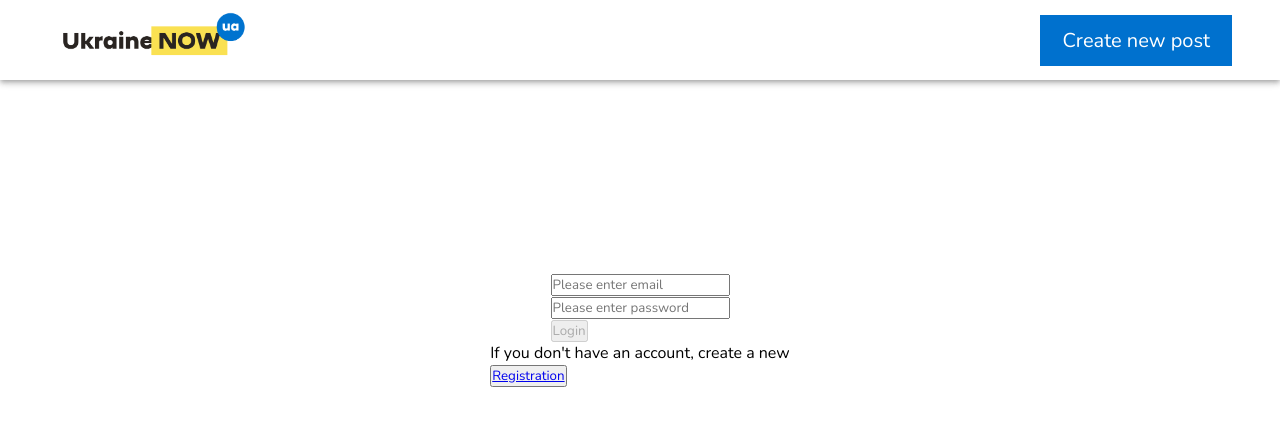
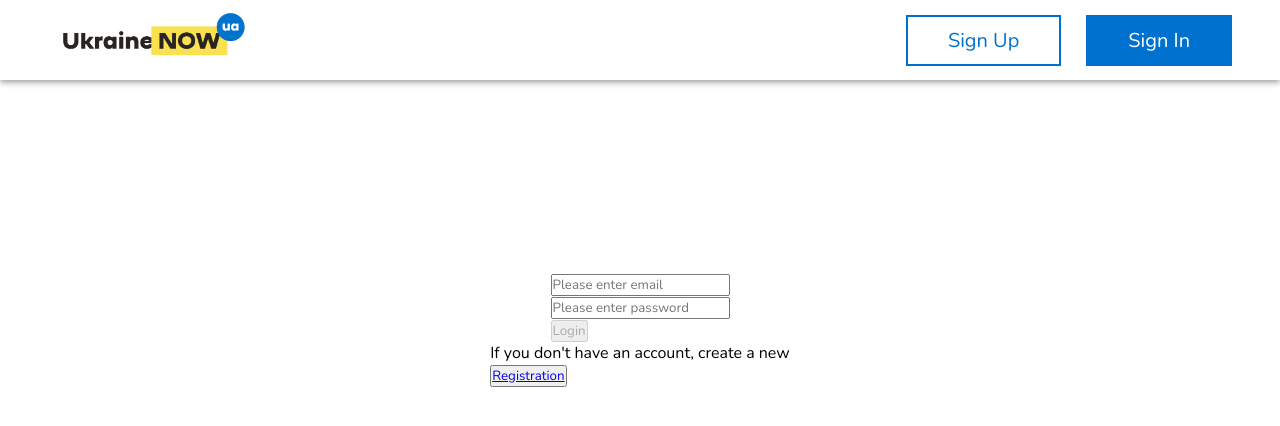
Before and after one commit to Yurii-Sapsai/project-blog, a React (Create React App) app: page /admin/login in a window 1280 px wide. Shown: the top 426 px of the page. Built offline with nearby package versions, Linux system fonts and the light colour scheme; no server answers.

Commit message:
refactoring header component

```diff
--- a/src/components/Header/Header.jsx
+++ b/src/components/Header/Header.jsx
@@ -1,5 +1,5 @@
 import * as React from 'react';
-import { NavLink } from 'react-router-dom'
+import { NavLink, useNavigate } from 'react-router-dom'
 
 import AppBar from '@mui/material/AppBar';
 import Box from '@mui/material/Box';
@@ -12,7 +12,12 @@ import Container from '@mui/material/Container';
 import logo from '../../images/logo.png'
 import './Header.sass'
 
+import { UserAuth } from '../../context/AuthContext';
+
 const Header = () => {
+
+  const { user, logout } = UserAuth()
+  const navigate = useNavigate()
 
   const [anchorElNav, setAnchorElNav] = React.useState(null);
 
@@ -22,6 +27,16 @@ const Header = () => {
   const handleCloseNavMenu = () => {
     setAnchorElNav(null);
   };
+
+  const handlerLogout = async () => {
+    try {
+      await logout()
+      navigate('/admin/login')
+
+    } catch (error) {
+      console.log(error)
+    }
+  }
 
   return (
     <header>
@@ -33,15 +48,24 @@ const Header = () => {
             <Box sx={{ display: { xs: 'none', md: 'flex' }, alignItems: 'center', justifyContent: 'space-between', width: '100%' }}>
 
               <NavLink to='/'><img src={logo} alt="logo" /></NavLink>
-              <NavLink to='/admin'><button>Create new post</button></NavLink>
+
+              {user
+                ? <button className='signUp' onClick={() => handlerLogout()}>Log Out</button>
+                : <div>
+                  <NavLink to='/admin/registration'><button className='signUp'>Sign Up</button></NavLink>
+                  <NavLink to='/admin/login'><button className='signIn'>Sign In</button></NavLink>
+                </div>
+              }
+
+
 
             </Box>
 
 
-      <Box sx={{ display: { xs: 'flex', md: 'none' }, justifyContent: 'space-between', alignItems:'center', width:'100%' }}>
+            <Box sx={{ display: { xs: 'flex', md: 'none' }, justifyContent: 'space-between', alignItems: 'center', width: '100%' }}>
 
-        <MenuIcon sx={{ color: 'black', height:'30px', width:'30px', cursor:'pointer' }} onClick={handleOpenNavMenu}/>
-        <img src={logo} alt="logo" />
+              <MenuIcon sx={{ color: 'black', height: '90px', width: '30px', cursor: 'pointer' }} onClick={handleOpenNavMenu} />
+              <NavLink to='/'><img src={logo} alt="logo" /></NavLink>
 
               <Menu
                 id="menu-appbar"
@@ -50,7 +74,6 @@ const Header = () => {
                   vertical: 'bottom',
                   horizontal: 'left',
                 }}
-        keepMounted
                 transformOrigin={{
                   vertical: 'top',
                   horizontal: 'left',
@@ -59,12 +82,15 @@ const Header = () => {
                 onClose={handleCloseNavMenu}
                 sx={{ display: { xs: 'block', md: 'none' } }}
               >
-                <ul>
-                  <li>CITIES</li>
-                  <li>CULTURE</li>
-                  <li>HISTORY</li>
-                  <li>NEWS</li>
-                </ul>
+                <div style={{padding:'25px'}}>
+                {user
+                ? <button className='signUp' onClick={() => handlerLogout()} style={{width:'100px' , height:'35px'}}>Log Out</button>
+                : <div>
+                  <NavLink to='/admin/registration'><button className='signUp' style={{width:'100px' , height:'35px'}}>Sign Up</button></NavLink>
+                  <NavLink to='/admin/login'><button className='signIn' style={{width:'100px' , height:'35px'}}>Sign In</button></NavLink>
+                </div>
+              }
+                </div>
               </Menu>
 
             </Box>
--- a/src/components/Header/Header.sass
+++ b/src/components/Header/Header.sass
@@ -4,32 +4,28 @@ header
         height: 60px
         cursor: pointer
 
-    ul
-        color: black
-        font-size: 20px
-        font-weight: 700
-        text-decoration: none
-        list-style: none
-        display: flex
-        gap: 25px
-
-        li
-            cursor: pointer
-            border: 2px solid white
-
-            &:hover
-                border-bottom: 2px solid black
-
-
     button
-        padding: 10px 20px
-        background-color: #0071ce
-        border: 2px solid #0071ce
-        color: white
+        padding: 10px 40px
         font-size: 20px
         cursor: pointer
 
-        &:hover
+.signUp
+    background-color: white
+    border: 2px solid #0071ce
+    color: #0071ce
+
+    &:hover
+            border: 2px solid #0071ce
+            color: white
+            background-color: #0071ce
+
+.signIn
+    background-color: #0071ce
+    border: 2px solid #0071ce
+    color: white
+    margin-left: 25px
+
+    &:hover
             border: 2px solid #0071ce
             color: #0071ce
             background-color: white
--- a/src/pages/AdminPage/AdminPage.jsx
+++ b/src/pages/AdminPage/AdminPage.jsx
@@ -4,29 +4,14 @@ import AddPost from '../../components/AddPost/AddPost'
 
 import { UserAuth } from '../../context/AuthContext';
 
-import { useNavigate } from 'react-router-dom';
 
 
 function AdminPage() {
 
-  const { user, logout } = UserAuth()
-  const navigate = useNavigate()
-
-  const handlerLogout = async () => {
-    try {
-      await logout()
-      navigate('/admin/login')
-
-    } catch (error) {
-      console.log(error)
-    }
-  }
+  const { user } = UserAuth()
 
   return (
     <div>
-
-      <button onClick={() => handlerLogout()}>Log Out</button>
-      <br />
 
       <AddPost />
       email {user && user.email}
```
Lines whose indentation alone changed are shown as unchanged.
